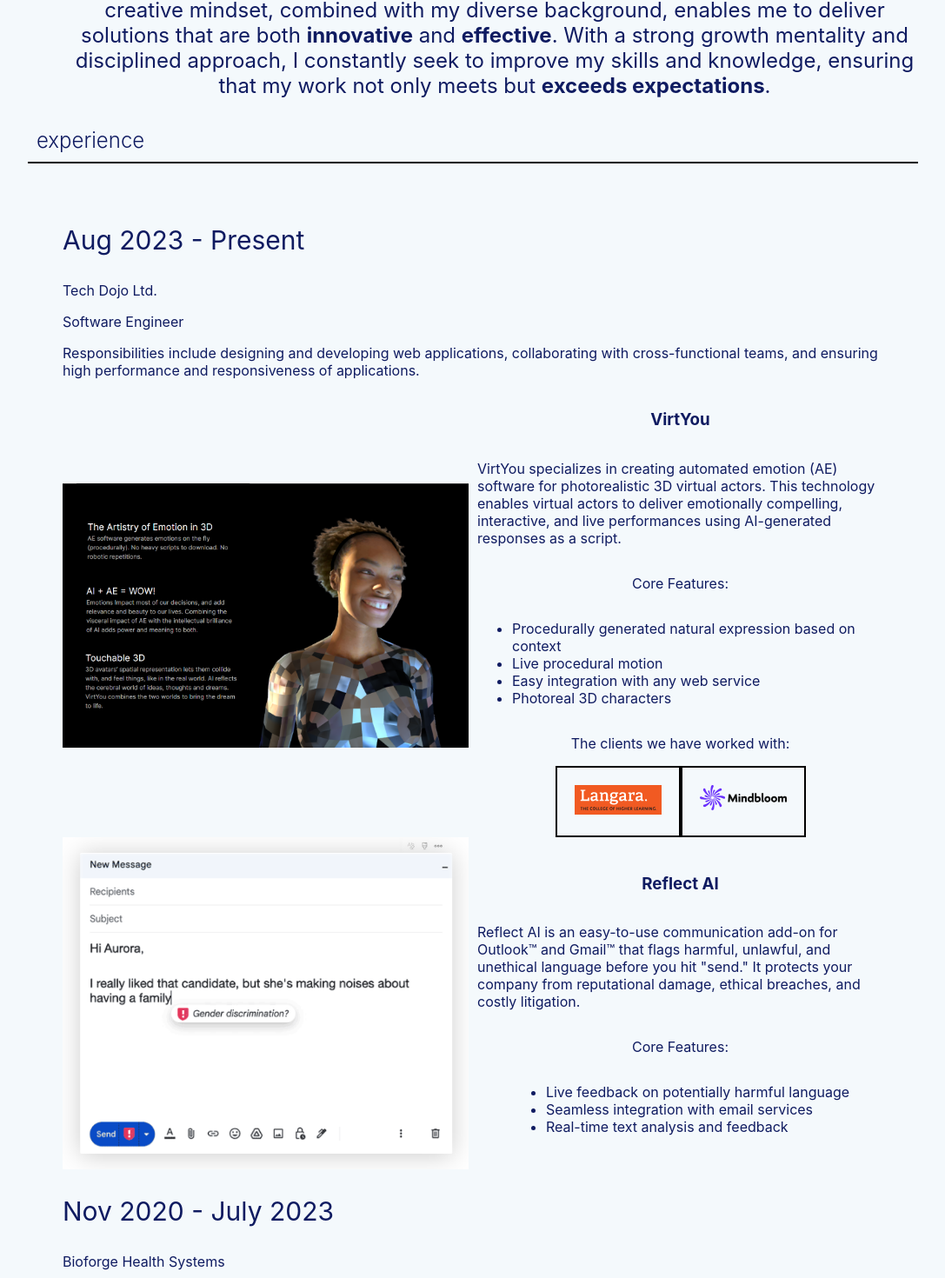
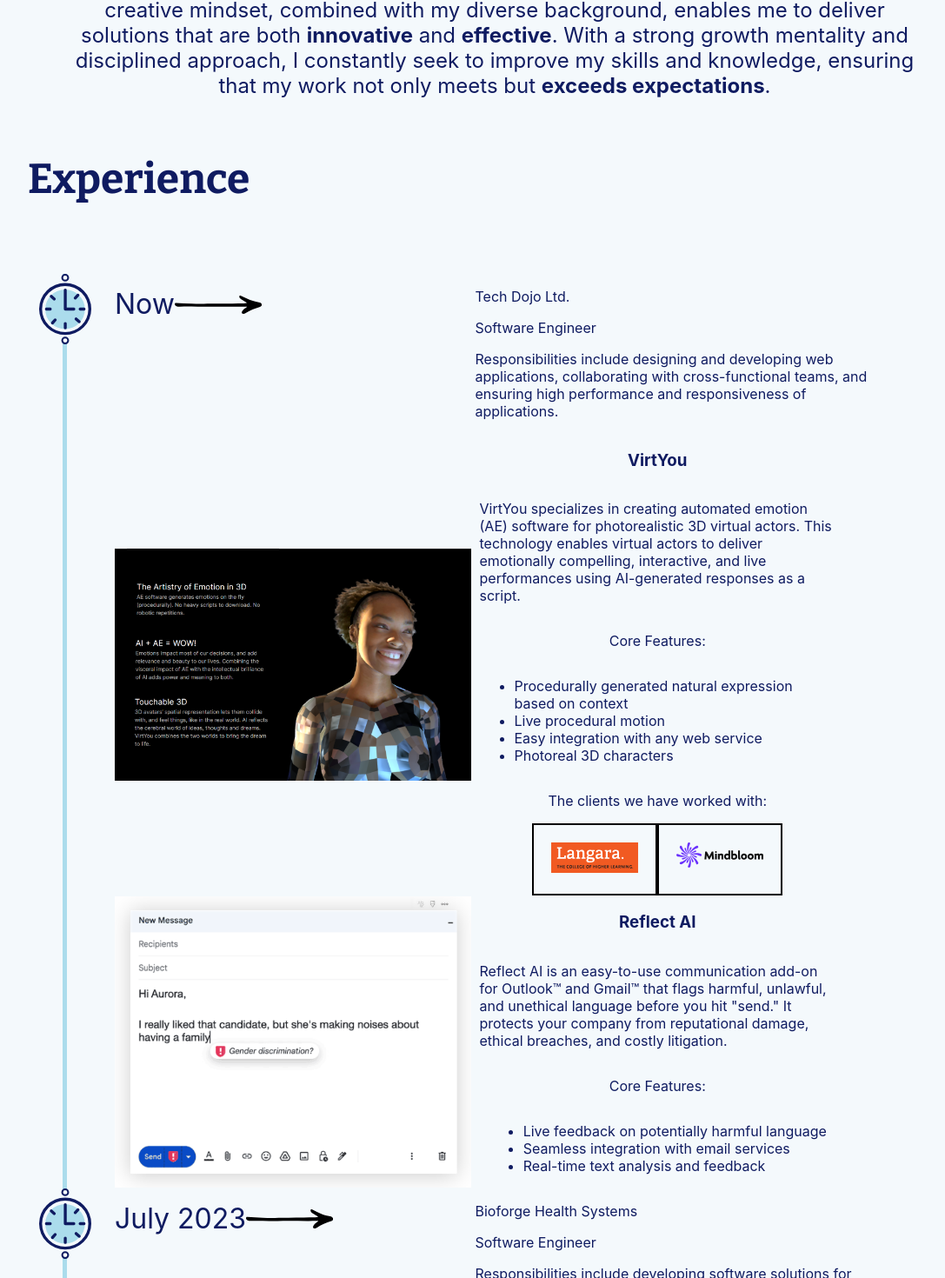
Before and after one commit to AbrarChowdhury/next-portfolio, a Next.js app: page / in a window 1280 px wide. Shown: the part 1039-2509 px from the top of the page at 87% size, without its empty margins (96-1183 px from the left). Built offline with nearby package versions, Linux system fonts and the light colour scheme.

Commit message:
add timeline clock

```diff
--- a/components/ExperienceItem.js
+++ b/components/ExperienceItem.js
@@ -1,24 +1,41 @@
-import styles from './ExperienceItem.module.css';
-import ProjectItem from './ProjectItem';
+import ProjectItem from "./ProjectItem"
 
-const ExperienceItem = ({ date, company, role, responsibilities, projects }) => {
+const ExperienceItem = ({
+  date,
+  company,
+  role,
+  responsibilities,
+  projects,
+}) => {
   return (
-    <>
-      <div className={styles.xpHeading}>
-        <div className={styles.date}>
-          <p>{date}</p>
+    <div style={{ borderLeft: "5px solid #abdcec", position: "relative" }}>
+      <img
+        src='clock.svg'
+        width='60px'
+        style={{ position: "absolute", left: "-32.5px" }}
+      />
+      <div style={{ display: "flex" }}>
+        <div style={{ flex: 1, marginTop: "15px" }}>
+          <span style={{ marginLeft: "55px", fontSize: "2em" }}>{date}</span>
+          <img
+            style={{ display: "inline", width: "100px" }}
+            src='arrow.svg'
+          ></img>
         </div>
-        <div className="designation">
+
+        <div style={{ flex: 1 }}>
           <p>{company}</p>
           <p>{role}</p>
-          <p className={styles.responsibilities}>{responsibilities}</p>
+          <p>{responsibilities}</p>
         </div>
       </div>
-      {projects.map((project, index) => (
-        <ProjectItem key={index} {...project} />
-      ))}
-    </>
-  );
-};
+      <div style={{ margin: "0px 55px" }}>
+        {projects.map((project, index) => (
+          <ProjectItem key={index} {...project} />
+        ))}
+      </div>
+    </div>
+  )
+}
 
-export default ExperienceItem;
+export default ExperienceItem
--- a/components/ExperienceItem.module.css
+++ /dev/null
@@ -1,28 +0,0 @@
-/* ExperienceItem.module.css */
-
-.xp-heading {
-    display: flex;
-    justify-content: space-between;
-  }
-
-  .responsibilities {
-    /* cursor: pointer; */
-    /* text-decoration: underline; */
-  }
-
-  .date {
-    position: relative;
-  }
-
-  .date p {
-    font-size: 30px;
-  }
-
-  .short-modal {
-    display: none;
-    position: absolute;
-    background-color: black;
-    padding: 10px;
-    z-index: 1000;
-    color: white;
-  }
--- a/components/ExperienceSection.js
+++ b/components/ExperienceSection.js
@@ -1,110 +1,134 @@
-import styles from './ExperienceSection.module.css';
-import ExperienceItem from './ExperienceItem';
+import styles from "./ExperienceSection.module.css"
+import ExperienceItem from "./ExperienceItem"
 
 const ExperienceSection = () => {
   return (
-    <section id="experience">
-      <h2 className={styles.heading}>Experience</h2>
+    <section id='experience'>
+      <h1 >Experience</h1>
       <div className={styles.content}>
         <ExperienceItem
-          date="Aug 2023 - Present"
-          company="Tech Dojo Ltd."
-          role="Software Engineer"
-          responsibilities="Responsibilities include designing and developing web applications, collaborating with cross-functional teams, and ensuring high performance and responsiveness of applications."
+          date='Now'
+          company='Tech Dojo Ltd.'
+          role='Software Engineer'
+          responsibilities='Responsibilities include designing and developing web applications, collaborating with cross-functional teams, and ensuring high performance and responsiveness of applications.'
           projects={[
             {
-              imageSrc: './images/virtyou.png',
-              imageAlt: 'VirtYou Logo',
-              title: 'VirtYou',
-              description: 'VirtYou specializes in creating automated emotion (AE) software for photorealistic 3D virtual actors. This technology enables virtual actors to deliver emotionally compelling, interactive, and live performances using AI-generated responses as a script.',
+              imageSrc: "./images/virtyou.png",
+              imageAlt: "VirtYou Logo",
+              title: "VirtYou",
+              description:
+                "VirtYou specializes in creating automated emotion (AE) software for photorealistic 3D virtual actors. This technology enables virtual actors to deliver emotionally compelling, interactive, and live performances using AI-generated responses as a script.",
               coreFeatures: [
-                'Procedurally generated natural expression based on context',
-                'Live procedural motion',
-                'Easy integration with any web service',
-                'Photoreal 3D characters'
+                "Procedurally generated natural expression based on context",
+                "Live procedural motion",
+                "Easy integration with any web service",
+                "Photoreal 3D characters",
               ],
               clients: [
-                { imageSrc: 'images/langara.svg', imageAlt: 'Langara Logo' },
-                { imageSrc: 'images/mindbloom.svg', imageAlt: 'Mindbloom Logo' }
-              ]
+                { imageSrc: "images/langara.svg", imageAlt: "Langara Logo" },
+                {
+                  imageSrc: "images/mindbloom.svg",
+                  imageAlt: "Mindbloom Logo",
+                },
+              ],
             },
             {
-              imageSrc: './images/reflect.png',
-              imageAlt: 'Reflect AI screen-shot',
-              title: 'Reflect AI',
-              description: 'Reflect AI is an easy-to-use communication add-on for Outlook™ and Gmail™ that flags harmful, unlawful, and unethical language before you hit "send." It protects your company from reputational damage, ethical breaches, and costly litigation.',
+              imageSrc: "./images/reflect.png",
+              imageAlt: "Reflect AI screen-shot",
+              title: "Reflect AI",
+              description:
+                'Reflect AI is an easy-to-use communication add-on for Outlook™ and Gmail™ that flags harmful, unlawful, and unethical language before you hit "send." It protects your company from reputational damage, ethical breaches, and costly litigation.',
               coreFeatures: [
-                'Live feedback on potentially harmful language',
-                'Seamless integration with email services',
-                'Real-time text analysis and feedback'
-              ]
-            }
+                "Live feedback on potentially harmful language",
+                "Seamless integration with email services",
+                "Real-time text analysis and feedback",
+              ],
+            },
           ]}
         />
         <ExperienceItem
-          date="Nov 2020 - July 2023"
-          company="Bioforge Health Systems"
-          role="Software Engineer"
-          responsibilities="Responsibilities include developing software solutions for medical devices, collaborating with the product design team, and ensuring compliance with healthcare regulations."
+          date='July 2023'
+          company='Bioforge Health Systems'
+          role='Software Engineer'
+          responsibilities='Responsibilities include developing software solutions for medical devices, collaborating with the product design team, and ensuring compliance with healthcare regulations.'
           projects={[
             {
-              imageSrc: './images/HMS.png',
-              imageAlt: 'HMS screen-shot',
-              title: 'Hospital Management System',
-              description: 'The Hospital Management System (HMS) integrates various modules for managing hospital operations including discharge, lab, statistics, and appointments. It streamlines processes and enhances patient care.',
+              imageSrc: "./images/HMS.png",
+              imageAlt: "HMS screen-shot",
+              title: "Hospital Management System",
+              description:
+                "The Hospital Management System (HMS) integrates various modules for managing hospital operations including discharge, lab, statistics, and appointments. It streamlines processes and enhances patient care.",
               coreFeatures: [
-                'Discharge Module',
-                'Lab Module',
-                'Statistics Module',
-                'Appointment Module'
-              ]
+                "Discharge Module",
+                "Lab Module",
+                "Statistics Module",
+                "Appointment Module",
+              ],
             },
             {
-              imageSrc: './images/vsm.png',
-              imageAlt: 'VSM screen-shot',
-              title: 'Real-Time Vital Sign Monitor',
-              description: 'A low-cost remote vital sign monitoring system designed for continuous and long-term monitoring of patients. It includes a wrist unit, bedside monitor, and a web-based GUI accessible by medical personnel remotely.',
+              imageSrc: "./images/vsm.png",
+              imageAlt: "VSM screen-shot",
+              title: "Real-Time Vital Sign Monitor",
+              description:
+                "A low-cost remote vital sign monitoring system designed for continuous and long-term monitoring of patients. It includes a wrist unit, bedside monitor, and a web-based GUI accessible by medical personnel remotely.",
               coreFeatures: [
-                'Continuous and remote monitoring',
-                'Open source and low-cost hardware',
-                'Four-layer architecture: sensing, data processing, networking, and applications'
-              ]
-            }
+                "Continuous and remote monitoring",
+                "Open source and low-cost hardware",
+                "Four-layer architecture: sensing, data processing, networking, and applications",
+              ],
+            },
           ]}
         />
         <ExperienceItem
-          date="Jan 2019 - June 2020"
-          company="Bioforge Health Systems"
-          role="Product Designer"
-          responsibilities="Responsibilities include designing medical devices, creating prototypes, and collaborating with engineers to bring products to market."
+          date='June 2020'
+          company='Bioforge Health Systems'
+          role='Product Designer'
+          responsibilities='Responsibilities include designing medical devices, creating prototypes, and collaborating with engineers to bring products to market.'
           projects={[
             {
-              imageSrc: './images/incubator1.png',
-              imageAlt: 'Neonatal Incubator screen-shot',
-              title: 'Neonatal Incubator',
-              description: 'Designed a low-cost neonatal incubator to provide a controlled environment for newborns. The design focused on affordability and ease of use in low-resource settings.',
+              imageSrc: "./images/incubator1.png",
+              imageAlt: "Neonatal Incubator screen-shot",
+              title: "Neonatal Incubator",
+              description:
+                "Designed a low-cost neonatal incubator to provide a controlled environment for newborns. The design focused on affordability and ease of use in low-resource settings.",
               coreFeatures: [
-                'Controlled temperature and humidity',
-                'Easy access for medical staff',
-                'Cost-effective design'
-              ]
+                "Controlled temperature and humidity",
+                "Easy access for medical staff",
+                "Cost-effective design",
+              ],
             },
             {
-              imageSrc: './images/ptl.jpg',
-              imageAlt: 'Phototherapy Lights screen-shot',
-              title: 'Phototherapy Lights',
-              description: 'Developed phototherapy lights for treating neonatal jaundice. The design ensures effective treatment while being safe and affordable.',
+              imageSrc: "./images/ptl.jpg",
+              imageAlt: "Phototherapy Lights screen-shot",
+              title: "Phototherapy Lights",
+              description:
+                "Developed phototherapy lights for treating neonatal jaundice. The design ensures effective treatment while being safe and affordable.",
               coreFeatures: [
-                'Effective jaundice treatment',
-                'Safe for newborns',
-                'Low-cost and durable'
-              ]
-            }
+                "Effective jaundice treatment",
+                "Safe for newborns",
+                "Low-cost and durable",
+              ],
+            },
           ]}
         />
+
+        <div style={{ borderLeft: "5px solid #abdcec", position: "relative" }}>
+          <img
+            src='clock.svg'
+            width='100px'
+            style={{ position: "absolute", left: "-52.5px" }}
+          />
+          <div style={{ flex: 1, marginTop: "30px" }}>
+            <span
+              style={{ marginLeft: "55px", fontSize: "2em", display: "inline" }}
+            >
+              Jan 2020
+            </span>
+          </div>
+        </div>
       </div>
     </section>
-  );
-};
+  )
+}
 
-export default ExperienceSection;
+export default ExperienceSection
```
Also changed, not shown: public/arrow.svg (added), public/clock.svg (added).
